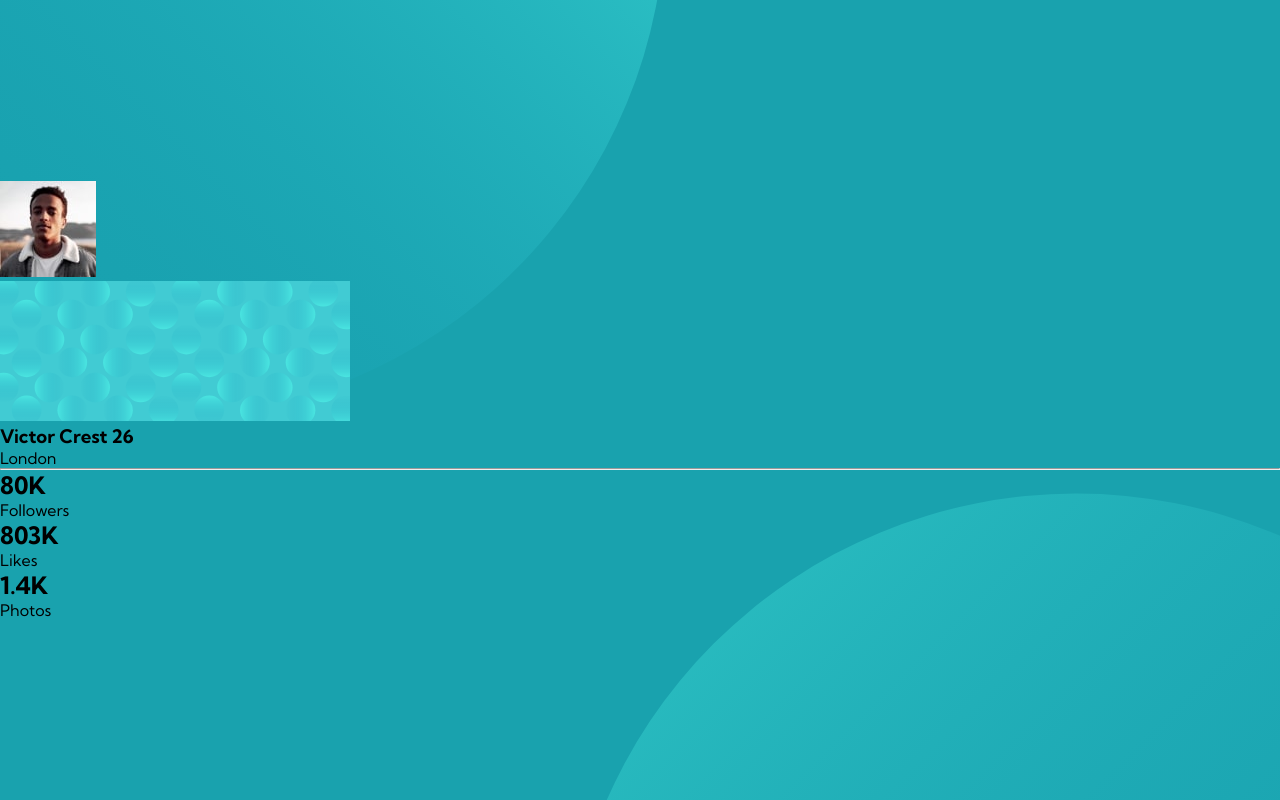
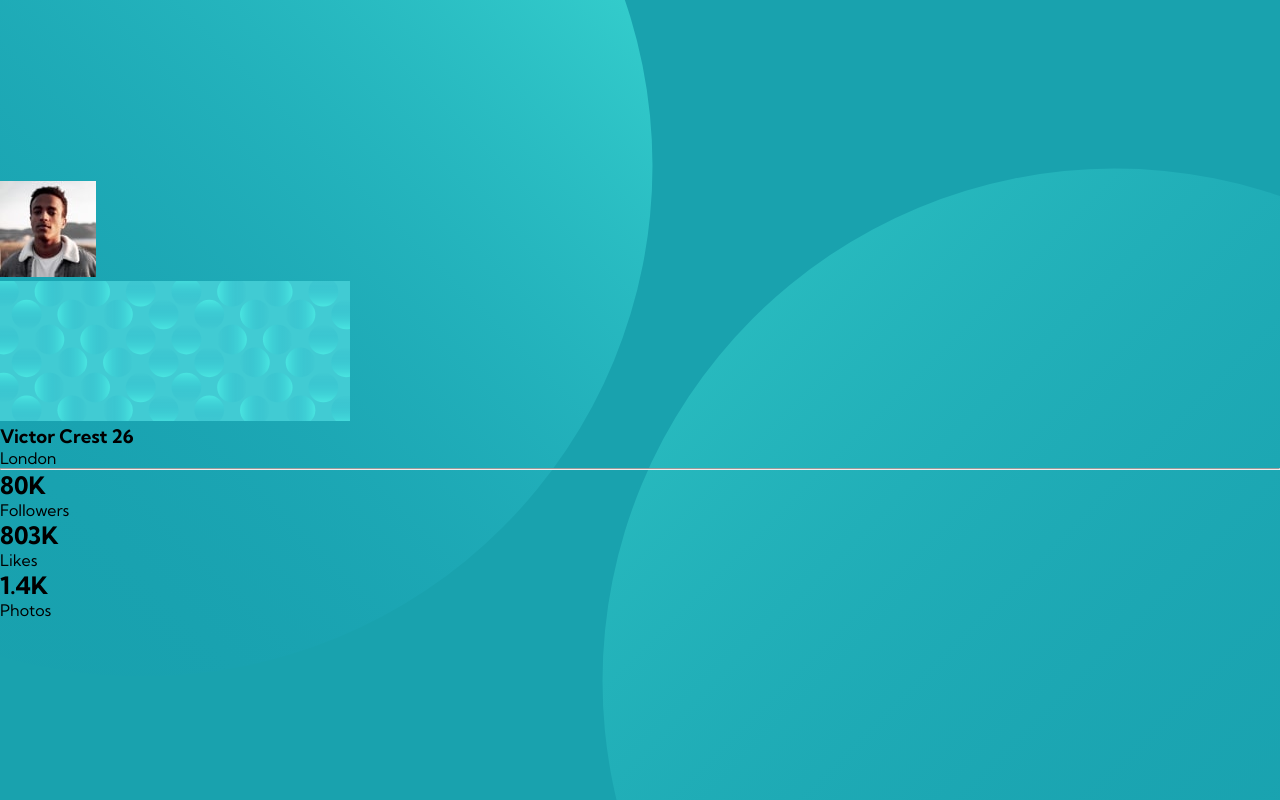
Before and after one commit to Tjay05/ProfileCard, a plain HTML site: page index.html in a window 1280 px wide. Drawn offline with Linux system fonts and the light colour scheme.

Commit message:
Edit desktop styles

```diff
--- a/style.css
+++ b/style.css
@@ -151,7 +151,7 @@ main.main .wrapper .details {
 @media(min-width: 768px) {
 	body {
 		background-size: 80%, 80%;
-		background-position-x: -140%, 220%;
-		background-position-y: 270%, -220%;
+		background-position-x: -145%, 235%;
+		background-position-y: 155%, -75%;
 	}
 }
```
